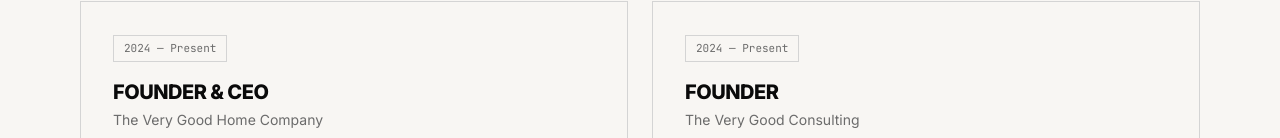
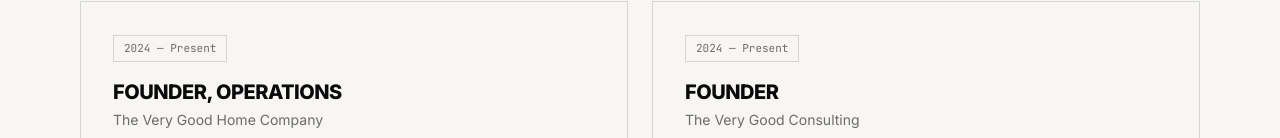
Before and after one commit to Jeromonsele/jj-portfolio, a Next.js app: page / in a window 1280 px wide. Shown: the part 814-952 px from the top of the page. Built offline with nearby package versions, Linux system fonts and the light colour scheme.

Commit message:
fix: TVGHC title to Founder, Operations

```diff
--- a/src/data/now.ts
+++ b/src/data/now.ts
@@ -8,7 +8,7 @@
 
 export const nowRoles: NowRole[] = [
   {
-    title: "Founder & CEO",
+    title: "Founder, Operations",
     company: "The Very Good Home Company",
     date: "2024 — Present",
     description:
```
